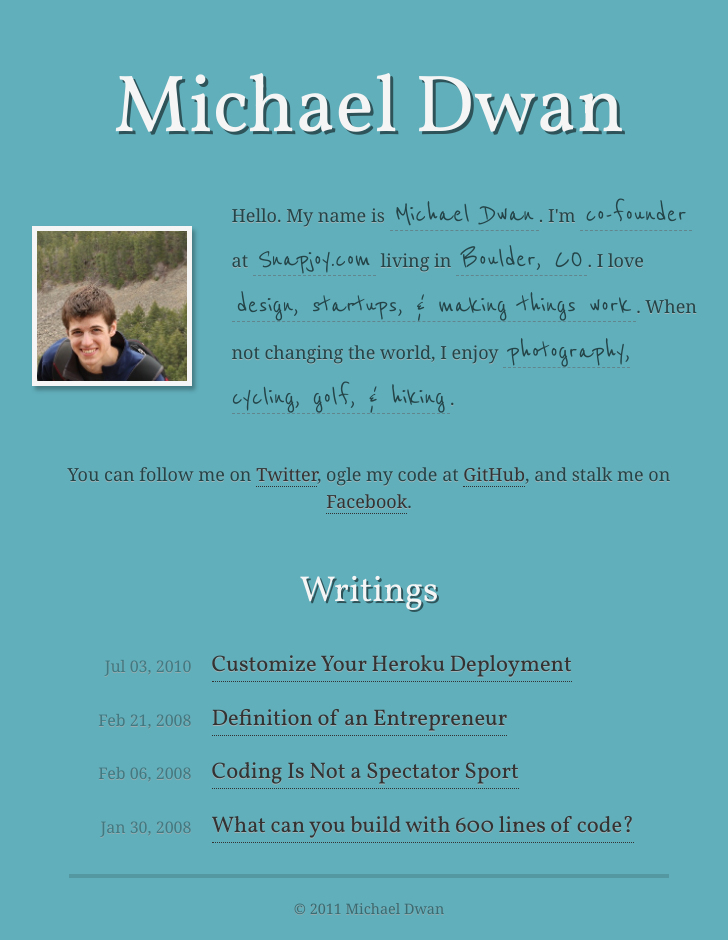
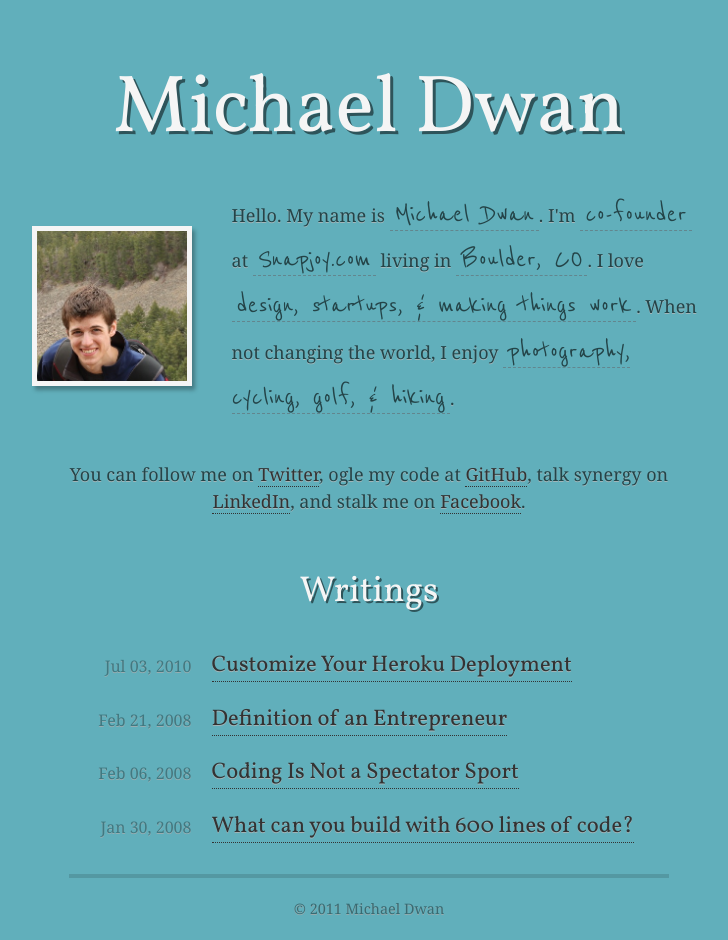
Before and after one commit to michaeldwan/michaeldwan.com, a Jekyll site: the page built from index.html, in a window 1280 px wide. Shown: the whole page, without its empty margins (271-999 px from the left). Built offline with Jekyll 4.4.1, drawn with Linux system fonts in a browser that asks for light colours; some web fonts are replaced.

Commit message:
adding linkedin to prove a point.

```diff
--- a/index.html
+++ b/index.html
@@ -19,6 +19,7 @@ title: Michael Dwan
   You can follow me on
   <a href="http://www.twitter.com/michaeldwan">Twitter</a>,
   ogle my code at <a href="http://www.github.com/michaeldwan">GitHub</a>,
+  talk synergy on <a href="http://www.linkedin.com/in/michaeldwan">LinkedIn</a>,
   and stalk me on <a href="http://www.facebook.com/michaeldwan">Facebook</a>.
 </section>
 <section id="writings">
```
